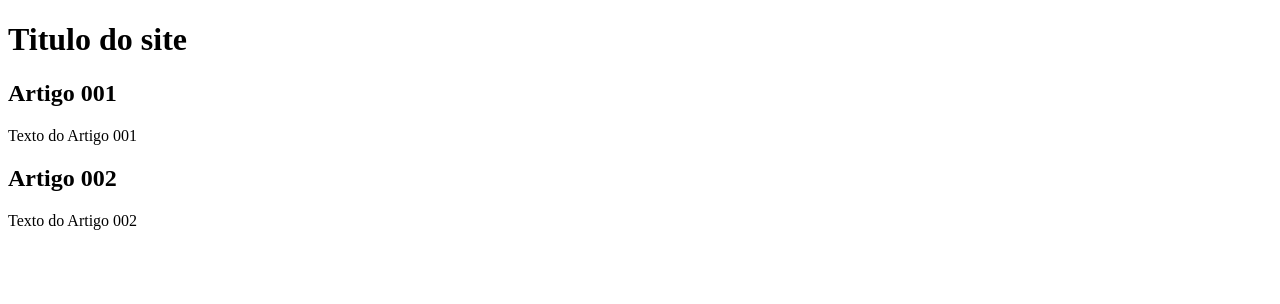
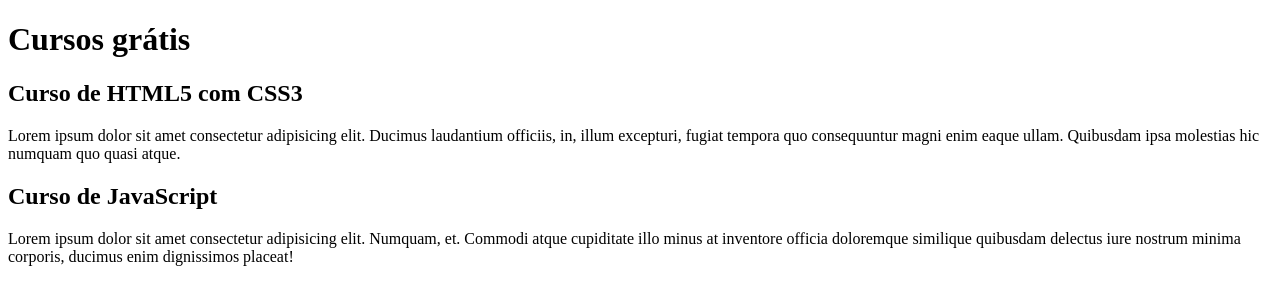
Before and after one commit to Heloisa-Oliveira1/projeto-site, a plain HTML site: page index.html in a window 1280 px wide. Drawn offline with Linux system fonts and the light colour scheme.

Commit message:
Comecei a escrever o conteúdo

```diff
--- a/index.html
+++ b/index.html
@@ -8,15 +8,15 @@
 <body>
     <main>
         <header>
-            <h1>Titulo do site</h1>
+            <h1>Cursos grátis</h1>
         </header>
         <article>
-            <h2>Artigo 001</h2>
-            <p>Texto do Artigo 001</p>
+            <h2>Curso de HTML5 com CSS3</h2>
+            <p>Lorem ipsum dolor sit amet consectetur adipisicing elit. Ducimus laudantium officiis, in, illum excepturi, fugiat tempora quo consequuntur magni enim eaque ullam. Quibusdam ipsa molestias hic numquam quo quasi atque.</p>
         </article>
         <article>
-            <h2>Artigo 002</h2>
-            <p>Texto do Artigo 002</p>
+            <h2>Curso de JavaScript</h2>
+            <p>Lorem ipsum dolor sit amet consectetur adipisicing elit. Numquam, et. Commodi atque cupiditate illo minus at inventore officia doloremque similique quibusdam delectus iure nostrum minima corporis, ducimus enim dignissimos placeat!</p>
         </article>
     </main>
 </body>
```
